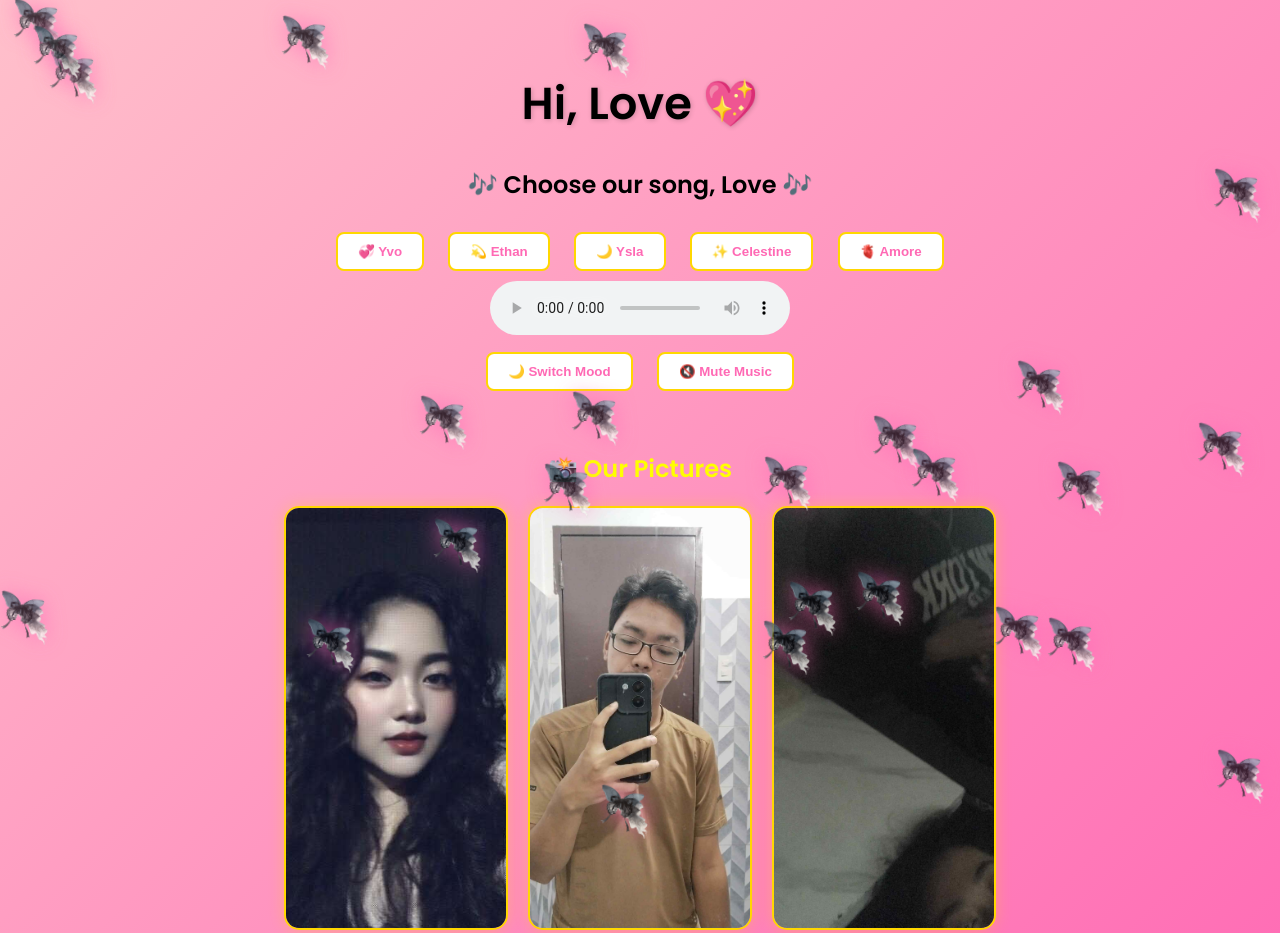
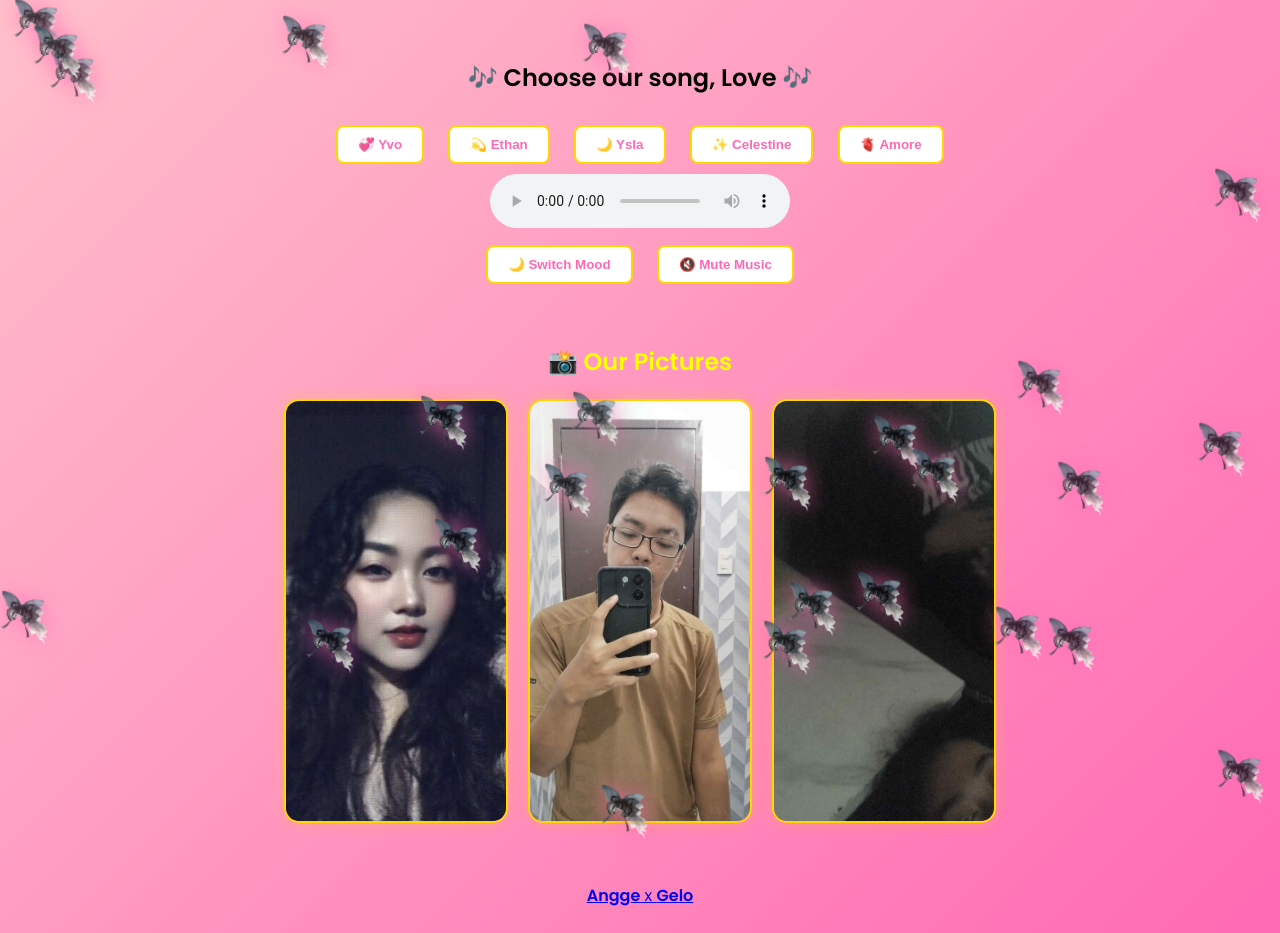
Before and after one commit to angelikaedeza79-arch/Love, a plain HTML site: page hahaha.html in a window 1280 px wide. Shown: the top 933 px of the page. Drawn offline with Linux system fonts and the light colour scheme.

Commit message:
Update hahaha.html

```diff
--- a/hahaha.html
+++ b/hahaha.html
@@ -11,9 +11,6 @@
 <div class="butterfly-container" id="butterflyContainer">
 <body>
   <div class="container">
-    <header>
-      <h1>Hi, Love 💖</h1>
-    </header>
 
     <section class="music-section">
       <h2>🎶 Choose our song, Love 🎶</h2>
```
